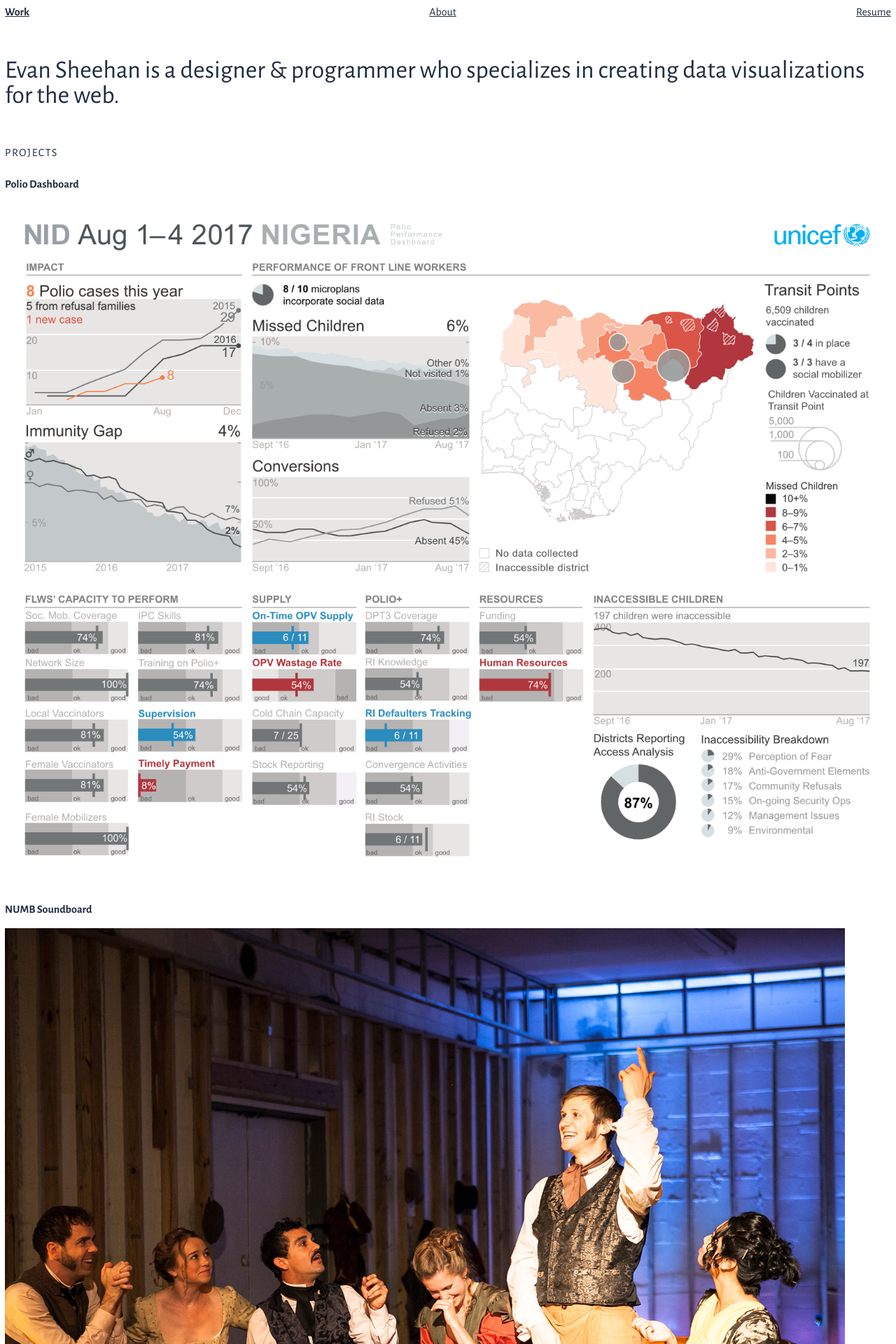
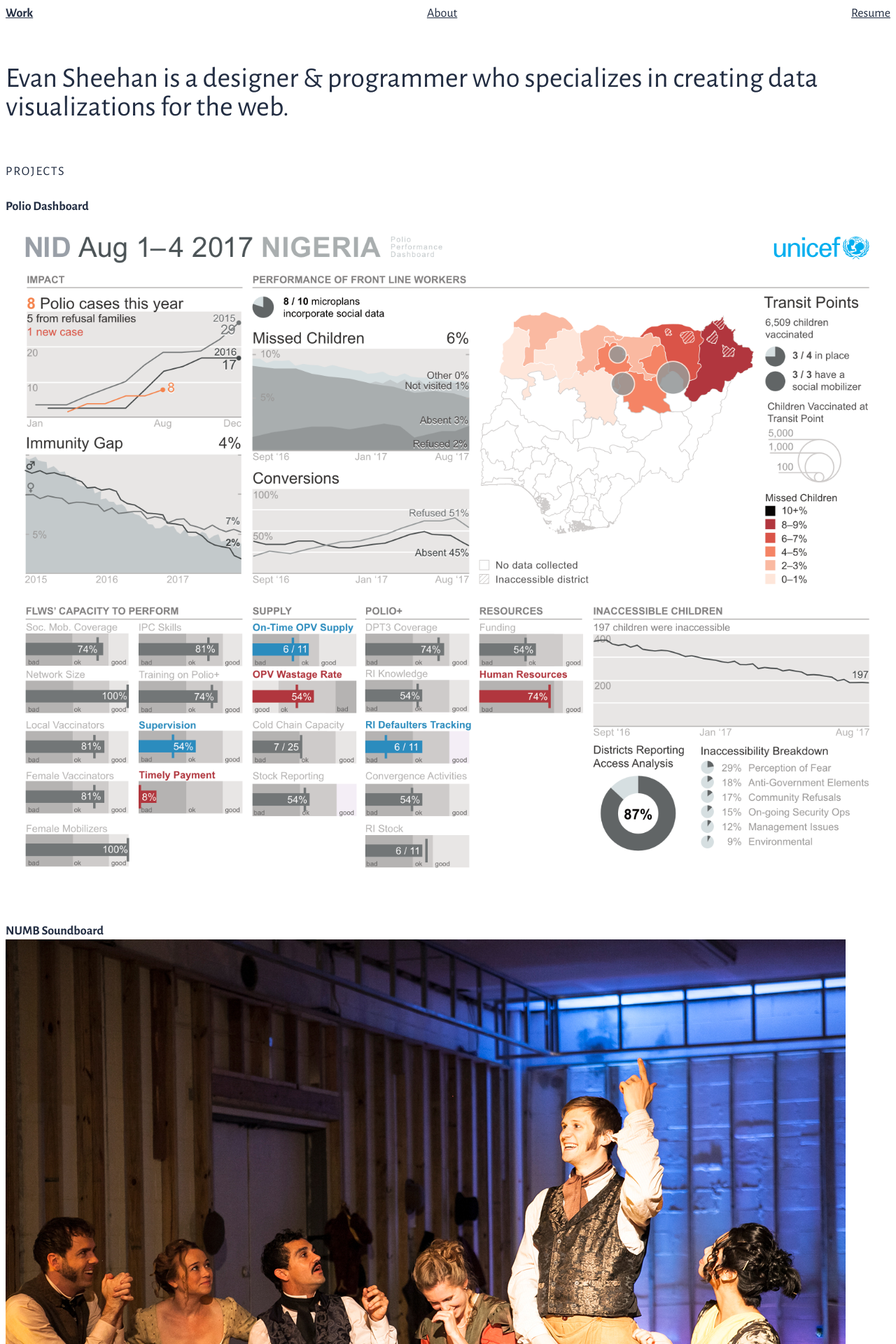
Before and after one commit to darthmall/darthmall.github.io, a Jekyll site: the page built from index.html, in a window 1280 px wide. Shown: the top 1920 px of the page at 70% size. Built offline with Jekyll 4.4.1, drawn with Linux system fonts in a browser that asks for light colours; nearby versions of some CDN libraries.

Commit message:
Increase font size to 18px

```diff
--- a/_sass/typography.sass
+++ b/_sass/typography.sass
@@ -20,12 +20,14 @@ h2
   font-size: ms(0)
   letter-spacing: 0.1em
   text-transform: uppercase
+  margin-top: ms(2)
   margin-bottom: ms(1)
 
 h3
   font-size: ms(0)
   font-weight: bold
-
+  margin-top: ms(1)
+  margin-bottom: 0
 
 p
   font-size: ms(0)
--- a/_sass/variables.sass
+++ b/_sass/variables.sass
@@ -1,7 +1,7 @@
 $sans-serif: "Alegreya Sans", sans-serif
 
 $modularscale: (base: 1em, ratio: 1.5)
-$font-size: 1em
+$font-size: 1.125em
 
 $line-height: 1.3
 $gutter: ms(-1)
```
